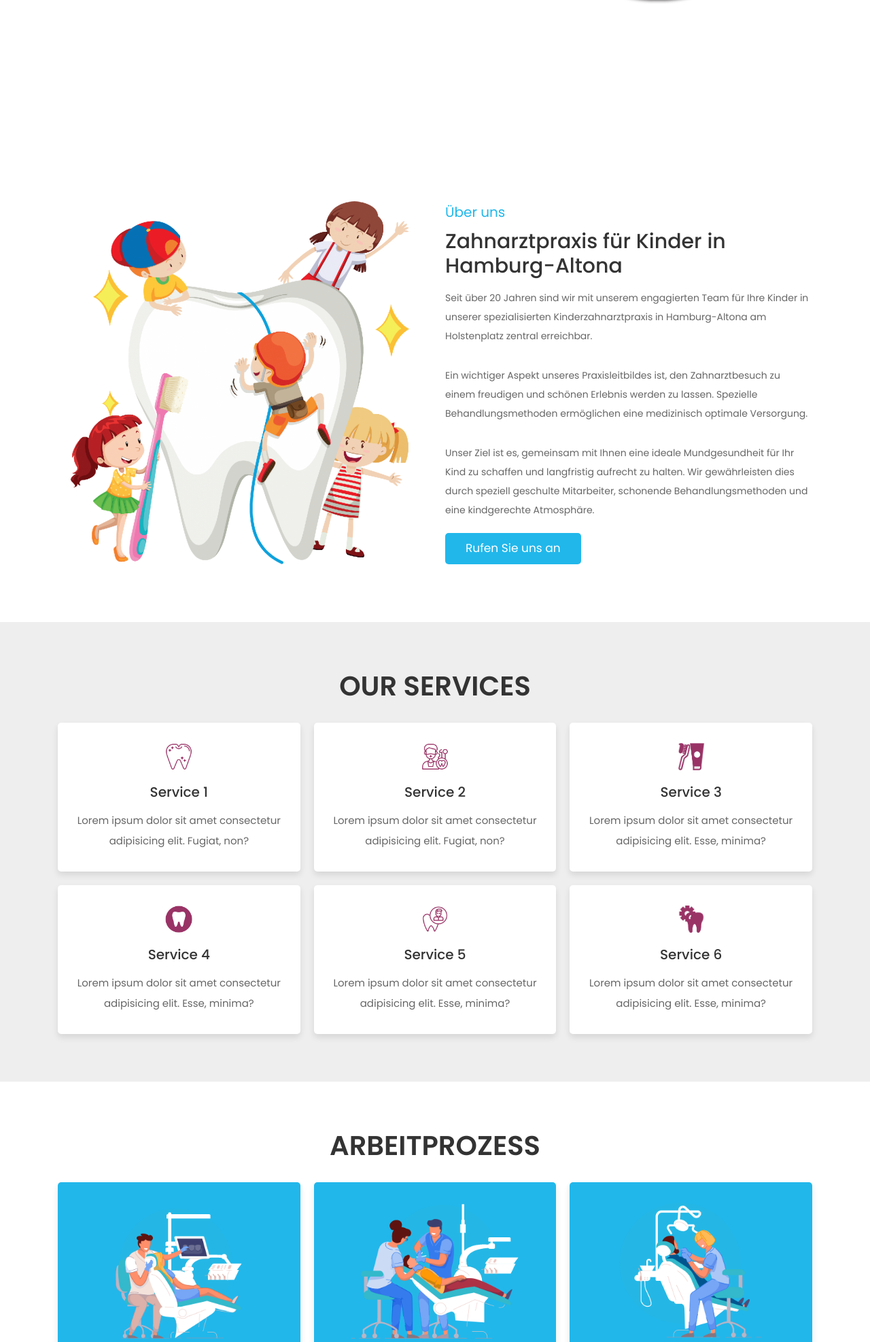
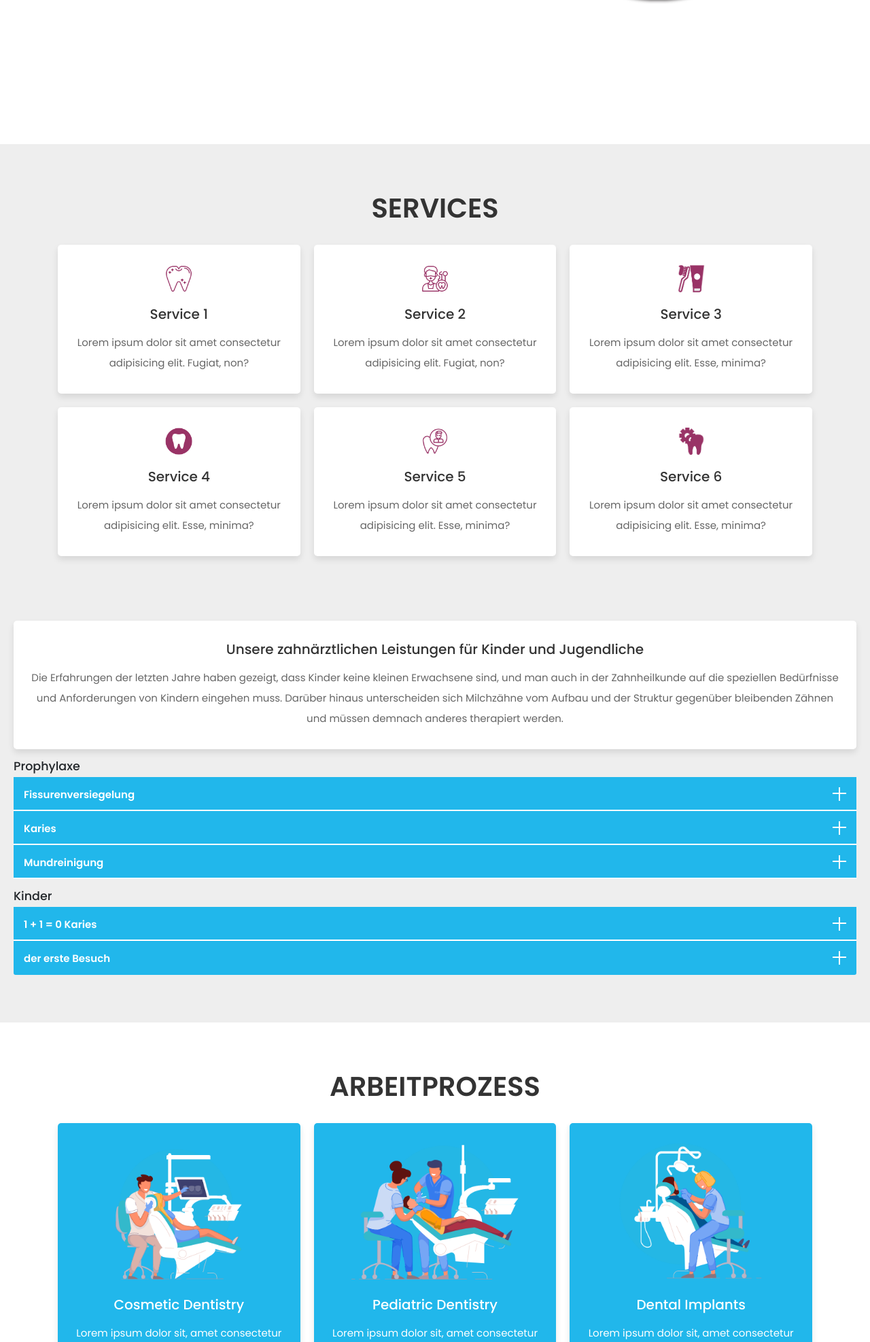
Before and after one commit to k-almkh/css_sass, a PHP site: page / in a window 1280 px wide. Shown: the part 728-2702 px from the top of the page at 68% size. Run offline with PHP 8.4, Linux system fonts and the light colour scheme; some libraries are stand-ins or nearby versions.

Commit message:
dentist2

```diff
--- a/dentist_website/css/style.css
+++ b/dentist_website/css/style.css
@@ -2,7 +2,7 @@
 
 :root{
    /* --blue:#00b8b8; */
-   /* --blue:#6FC846; */
+   --green:#6FC846;
    --blue:#21b7eb;
    --black:#333;
    --white:#fff;
@@ -210,6 +210,113 @@ section{
    line-height: 2;
 }
 
+.wrapper{
+    /* width: 500px; */
+    margin: 80px auto 0;
+  }
+
+  .wrapper .accordion_wrap .accordion_header{
+    width: 100%;
+    height: 50px;
+    background: var(--blue);
+    padding: 15px;
+    color: var(--white);
+    font-weight: 700;
+    font-size: 1.5rem;
+    border-bottom: 2px solid var(--white);
+    position: relative;
+    cursor: pointer;
+  }
+
+  .wrapper .accordion_wrap:first-child .accordion_header{
+    border-top-left-radius: 3px;
+    border-top-right-radius: 3px;
+  }
+
+  .wrapper .accordion_wrap:last-child .accordion_header{
+    border-bottom: 2px solid transparent;
+    border-bottom-left-radius: 3px;
+    border-bottom-right-radius: 3px;
+  }
+
+  .wrapper .accordion_wrap:last-child .accordion_header:hover{
+    border-bottom: 2px solid transparent;
+  }
+
+  .wrapper .accordion_wrap .accordion_header:before,
+  .wrapper .accordion_wrap .accordion_header:after{
+    content: "";
+    position: absolute;
+    top: 50%;
+    transform: translateY(-50%);
+    right: 15px;
+    width: 20px;
+    height: 2px;
+    background: var(--white);
+
+  }
+
+  .wrapper .accordion_wrap .accordion_header:hover{
+    color: var(--light-color);
+    border-color: var(--light-color);
+  }
+
+  .wrapper .accordion_wrap .accordion_header:hover:before,
+  .wrapper .accordion_wrap .accordion_header:hover:after{
+    background: var(--green);
+  }
+
+  .wrapper .accordion_wrap .accordion_header:after{
+    transform: rotate(-90deg);
+    transition: all 0.5s ease;
+  }
+
+  .wrapper .accordion_wrap .accordion_body{
+    width: 100%;
+    height: 0px;
+    transition: all 0.5s ease;
+    background: var(--white);
+    overflow: hidden;
+  }
+
+  .wrapper .accordion_wrap .accordion_body p{
+    padding: 5px;
+    font-size: 12px;
+    color: var(--black);
+  }
+  .wrapper .accordion_wrap .accordion_body h5{
+   padding: 5px;
+   font-size: 15px;
+   color: var(--black);
+   }
+
+
+  .wrapper .accordion_wrap .accordion_header.accordion_active{
+    color: var(--white);
+    border-color: var(--white);
+    background: var(--green);
+  }
+
+  .wrapper .accordion_wrap:last-child .accordion_header.accordion_active{
+    border-bottom: 2px solid var(--white);
+    border-bottom-left-radius: 0px;
+    border-bottom-right-radius: 0px;
+  }
+
+  .wrapper .accordion_wrap .accordion_header.accordion_active:before,
+  .wrapper .accordion_wrap .accordion_header.accordion_active:after{
+    background: var(--white);
+  }
+
+  .wrapper .accordion_wrap .accordion_header.accordion_active:after{
+    transform: rotate(0deg);
+  }
+
+  .wrapper .accordion_wrap .accordion_header.accordion_active + .accordion_body{
+    /* height: 180px; */
+    height: fit-content;
+  }
+
 .process .box-container{
    display: grid;
    grid-template-columns: repeat(auto-fit, minmax(30rem, 1fr));
@@ -296,6 +403,27 @@ section{
    font-size: 1.5rem;
 }
 
+.karriere {
+   background-color: var(--light-bg);
+}
+
+.karriere .content span{
+   font-size: 2rem;
+   color:var(--blue);
+}
+
+.karriere .content h3{
+   font-size: 3rem;
+   color:var(--black);
+   margin-top: 1rem;
+}
+
+.karriere .content p{
+   /* padding:1rem 0; */
+   font-size: 1.4rem;
+   color:var(--light-color);
+   line-height: 2;
+}
 
 
 .contact .box-container{
--- a/dentist_website/index.html
+++ b/dentist_website/index.html
@@ -18,6 +18,8 @@
 
    <!-- custom css file link  -->
    <link rel="stylesheet" href="css/style.css">
+   <!-- Animated Accordion -->
+   <link rel="stylesheet" href="css/accordion_style.css">
 
 </head>
 <body>
@@ -74,40 +76,13 @@
 
 <!-- home section ends -->
 
-<!-- about section starts  -->
-
-<section class="about " id="about">
-
-   <div class="container">
-
-      <div class="row align-items-center">
-
-         <div class="col-md-6 image">
-            <img src="images/about-img.png" class="w-100 mb-5 mb-md-0" alt="">
-         </div>
-
-         <div class="col-md-6 content">
-            <span>Über uns</span>
-            <h3>Zahnarztpraxis für Kinder in Hamburg-Altona</h3>
-            <p>Seit über 20 Jahren sind wir mit unserem engagierten Team für Ihre Kinder in unserer spezialisierten Kinderzahnarztpraxis in Hamburg-Altona am Holstenplatz zentral erreichbar.</p>
-            <p>Ein wichtiger Aspekt unseres Praxisleitbildes ist, den Zahnarztbesuch zu einem freudigen und schönen Erlebnis werden zu lassen. Spezielle Behandlungsmethoden ermöglichen eine medizinisch optimale Versorgung.</p>
-            <p>Unser Ziel ist es, gemeinsam mit Ihnen eine ideale Mundgesundheit für Ihr Kind zu schaffen und langfristig aufrecht zu halten. Wir gewährleisten dies durch speziell geschulte Mitarbeiter, schonende Behandlungsmethoden und eine kindgerechte Atmosphäre.</p>
-            <a href="#contact" class="link-btn">Rufen Sie uns an</a>
-         </div>
-
-      </div>
-
-   </div>
-
-</section>
-
-<!-- about section ends -->
+<!-- TODO -->
 
 <!-- services section starts  -->
 
 <section class="services " id="services">
 
-   <h1 class="heading">our services</h1>
+   <h1 class="heading">Services</h1>
 
    <div class="box-container container">
 
@@ -148,6 +123,182 @@
       </div>
 
    </div>
+   <br>
+
+
+   <div class="wrapper">
+      <div class="box-container">
+
+         <div class="box">
+            <h3>Unsere zahnärztlichen Leistungen für Kinder und Jugendliche</h3>
+            <p> Die Erfahrungen der letzten Jahre haben gezeigt, dass Kinder keine kleinen Erwachsene sind, und man auch in der Zahnheilkunde auf die speziellen Bedürfnisse und Anforderungen von Kindern eingehen muss. Darüber hinaus unterscheiden sich Milchzähne vom Aufbau und der Struktur gegenüber bleibenden Zähnen und müssen demnach anderes therapiert werden.</p>
+         </div>
+
+      </div>
+     <br>
+     <h3>Prophylaxe</h3>
+     <!-- <p>
+      Ziel: Mundgesundheit ein Leben lang  <br>
+      Die Basis der Zahnheilkunde ist die Prophylaxe. "Professional Care" (zahnmedizinische Prophylaxe in der Praxis) gemeinsam mit "oral self care" (Ihre häusliche Prophylaxe) lassen den alten Spruch Wirklichkeit werden, damit Sie im Alter...
+      <br>
+      Kariesrisiko
+      Zur Prophylaxe gehört die Bestimmung des individuellen Risikos, an Karies zu erkranken.
+      <br>
+      Zeit  <br>
+      Um Sie über die eigene Mundsituation aufzuklären und Sie für die häusliche Pflege Ihres Mundes zu trainieren, nehmen wir uns viel Zeit. Regelmäßige professionelle Mundreinigung durch Fachpersonal hilft, die Bakterienzahl im Mund zu verringern. Zähne mit besonders tiefen Fissuren versiegeln wir um den Besiedlungsraum für Bakterien zu verkleinern. Zur Vorbeugung von Karies und Parodontitis gehört außerdem die regelmäßige Fluoridierung der Zahnoberflächen sowie die Verwendung antibakteriell wirksamer Lacke und Gele.
+      <br>
+      Betreuung  <br>
+      Patienten mit hoher Kariesgefährdung brauchen besondere Aufmerksamkeit und Betreuung, um sie auf dem Weg aus der Hochrisikogruppe zum normalen Risiko zu begleiten. Regelmäßiges Mundhygiene-Training hilft das Kariesrisiko zu senken.
+      <br>
+      Vom ersten Milchzahn an...  <br>
+      Wir betreuen die Kinder möglichst vom ersten Milchzahn an. Dabei hat die Vorhersage des Kariesrisikos besondere Wichtigkeit (Kariesrisikobestimmung).
+      <br>
+      Kinder - Eltern - Zahnputzschule…  <br>
+      Eltern und Kinder lernen gemeinsam die altersgerechte Zahnputztechnik: Sanftes Zähneputzen mit Spass
+     </p> -->
+      <div class="accordion_wrap accordion_1">
+        <div class="accordion_header">
+         Fissurenversiegelung
+        </div>
+        <div class="accordion_body">
+            <h5>Fissuren-Versiegelung</h5>
+            <p>
+               Die Seitenzähne haben auf den Kauflächen tiefe Einziehungen und Rillen, die schwer zu reinigen sind - und manches Mal gar nicht. In diesen Fissuren können sich die Karies verursachenden Bakterien besonders gut ansiedeln. So entsteht Fissurenkaries.
+            </p>
+            <br>
+            <h5>Sicherheit und Erfolg</h5>
+            <p>
+               Diese Fissuren versiegeln wir mit speziellen Kunststoffen sobald wir die Zähne sicher trocken legen können. Wir verwenden "glasklaren" Versiegler: So können wir die Fissur weiter beobachten.
+            </p>
+        </div>
+      </div>
+      <div class="accordion_wrap accordion_2">
+        <div class="accordion_header">
+         Karies
+        </div>
+        <div class="accordion_body">
+         <h5>Ziel: Gesunde Zähne</h5>
+         <p>
+            Die Entstehung von Karies wird durch Bakterien (Plaque, Biofilm), die Dauer der bakteriellen Besiedlung, Ernährung und die Zahnpflege-Gewohnheiten beeinflusst. Ausserdem spielen die Zahnform, die Speichelzusammensetzung sowie die Zusammensetzung der bakteriellen Plaque eine Rolle.
+         </p>
+         <br>
+         <h5>Risikofaktoren</h5>
+         <p>
+            Um Karies zu verhindern, braucht es eine sorgfältige Diagnostik:
+         </p>
+         <p>
+            Am wichtigsten ist dabei die Suche nach Risikofaktoren, die eine mögliche Entstehung von Karies begünstigen.
+            <br>
+            <ul style="padding-left: 40px;">
+               <li>Speichel</li>
+               <li>Bakterien</li>
+               <li>Ernährung</li>
+               <li>Getränke</li>
+               <li>Rauchen / passiv rauchen</li>
+            </ul>
+         </p>
+         <br>
+         <h5>Untersuchung</h5>
+         <p>
+            Sorgfältige Inspektion der Zähne auf offensichtliche und versteckte Karies. Dazu gehört neben der bekannten zahnärztlichen Untersuchung, röntgen und die Inspektion der Zahnzwischenräume mit der „Kaltlichtdiagnosesonde“ .
+         </p>
+         <h5>Beratung</h5>
+         <p>
+            Durch gezielte Prophylaxe Maßnahmen, individuelle Beratung, Zahnpflegetraining und Ernährungssorgfalt kann die Entstehung neuer Karies minimiert werden:
+            <br>
+            Karies ist vermeidbar!
+         </p>
+        </div>
+      </div>
+      <div class="accordion_wrap accordion_3">
+        <div class="accordion_header">
+         Mundreinigung
+        </div>
+        <div class="accordion_body">
+         <h5>Professionelle Mundreinigung</h5>
+         <p>
+            Mund- und Allgemein-Gesundheit gehören zusammen: Engagieren Sie sich von Anfang an! Sie legen sich selbst die Basis für Ihre Mundgesundheit - Wir unterstützen Sie dabei!
+         </p>
+         <p>
+            Unser Erfolg spricht für sich: "Gemeinsam" schaffen wir es, Ihre eigenen Zähne mit Knochen und Zahnfleisch ein Leben lang gesund zu erhalten.
+            Die positiven Nebeneffekte kennen Sie: Ausstrahlung, Sicherheit, frischer Atem, Sprechen, Reden, Kauen…
+         </p>
+         <h5>Genuss und Lebensqualität pur</h5>
+         <h5>Bakterienmenge</h5>
+         <p>
+            Ziel ist die Reduzierung der Bakterienmenge in der Mundhöhle.
+         </p>
+         <h5>Prophylaxe</h5>
+         <p>
+            Ausgebildete Prophylaxe Mitarbeiterinnen entfernen alle bakteriellen Beläge und Verfärbungen von der Zahn- und Wurzeloberfläche und führen eine möglichst vollständige Desinfektion der Mundhöhle durch (full mouth disinfection). Dabei werden auch besonders die Stellen gereinigt, die für Sie nur schwer oder gar nicht erreichbar sind und damit eine beliebte Stelle, bakterielle Beläge zu sammeln.
+         </p>
+         <h5>Mundhygiene</h5>
+         <p>
+            Sie erhalten Hinweise zur effektiver Mundhygiene und eine Einweisung in die geeigneten Hilfsmittel. Wir trainieren mit Ihnen effektive Pflege der Zähne und des Zahnfleisches.
+         </p>
+         <h5>Zeit</h5>
+         <p>
+            Gute Behandlung erfordert Ruhe und Zeit. Eine Behandlungssitzung dauert zwischen 45 und 90 Minuten.
+         </p>
+         <h5>Geld für Gesunderhaltung</h5>
+         <p>
+            Sie kennen das aus vielen Lebensbereichen: Prävention oder Prophylaxe ist eine Privatleistung.
+         </p>
+        </div>
+      </div>
+      <br>
+      <h3>Kinder</h3>
+      <div class="accordion_wrap accordion_4">
+        <div class="accordion_header">
+         1 + 1 = 0 Karies
+        </div>
+        <div class="accordion_body">
+         <h3>Die Behandlung von Kindern liegt uns sehr am Herzen.</h3>
+         <h5>Erste Erfahrung</h5>
+          <p>
+            Die Einstellung der Menschen zum Zahnarzt wird in der Kindheit geprägt. Es ist uns darum wichtig, Ihrem Kind eine gute Erst-Erfahrung zu ermöglichen.
+         </p>
+         <h5>Positive Atmosphäre ist die Basis</h5>
+          <p>
+            Allen Kindern - egal, welche Vorerfahrungen sie haben - helfen wir, Vertrauen, Wärme und Offenheit entstehen zu lassen.
+         </p>
+         <h5>Lächeln</h5>
+          <p>
+            Mit dem Mund können Sie soviel machen: Lachen, Lächeln, Sprechen, die Lippen zusammenpressen, Singen, Pfeifen, Küssen und Essen! Ihr Kind erfährt bei uns, dass es einen Mund und Zähne darin hat und es ganz normal ist, sich mit diesem Bereich zu beschäftigen.
+         </p>
+         <h5>Information</h5>
+          <p>
+            Um uns auf die Bedürfnisse Ihres Kindes vorbereiten zu können, schicken wir Ihnen einen mehrseitigen Untersuchungsbogen zu, den Sie bitte ausgefüllt zu unserer Vorbereitung zurück schicken.
+         </p>
+         <br>
+         <h5>Impfungen</h5>
+          <p>
+            Informationen zur gesetzlichen Impfpflicht finden Sie auf der Seite des <a href="https://www.rki.de/DE/Content/Kommissionen/STIKO/Empfehlungen/Impfempfehlungen_node.html">Robert-Koch-Institutes</a>
+         </p>
+        </div>
+      </div>
+      <div class="accordion_wrap accordion_5">
+        <div class="accordion_header">
+         der erste Besuch
+        </div>
+        <div class="accordion_body">
+         <h3>Der erste Besuch in unserer Praxis</h3>
+         <h5>Entdecken</h5>
+          <p>
+            Das gegenseitige Kennenlernen bestimmt den ersten Untersuchungstermin: Ihr Kind hat Zeit, zusammen mit Ihnen unsere Praxisräume zu entdecken und zu den Mitarbeiterinnen Vertrauen aufzubauen. Erste Informationen über kindgerechte Pflege der Milchzähne, zahngesunde Ernährung und die Planung für eventuell notwendige Behandlungen schließen sich an.
+         </p>
+         <h5>Kennenlernen</h5>
+          <p>
+            Zu Ihrem Vorteil verbinden wir den ersten Besuch mit einer Prophylaxebehandlung: Ihr Kind hat die Gelegenheit, spielerisch einige Behandlungsinstrumente und Geräte kennen zu lernen. So lernen wir uns gegenseitig kennen und können die Mitarbeitsfähigkeit Ihres Kindes einschätzen.
+         </p>
+         <h5>Vorab-Information</h5>
+          <p>
+            Gestalten Sie den Tag in einem "prima Klima". Ihre ruhige positive Grundstimmung überträgt sich auf Ihr Kind. Lassen Sie sich überraschen, wie wir Ihr Kind und Sie in der Praxis aufnehmen und spielerisch an die Erstuntersuchung heranführen.
+         </p>
+        </div>
+      </div>
+    </div>
+
 
 </section>
 
@@ -184,6 +335,63 @@
 </section>
 
 <!-- process section ends -->
+
+<!-- Karriere section starts  -->
+
+<section class="karriere " id="karriere">
+
+   <h1 class="heading">Stellenangebot </h1>
+
+   <div class="container">
+
+      <div class="content align-items-center">
+            <p>Das ist Ihre Chance</p>
+            <p>
+               Wir suchen für unsere etablierte Praxis mit gesicherter Nachfolge eine <span>ZFA</span> (m/w/d, Vollzeit), die sich in unser Team einbringt und zum bestehenden guten Arbeitsklima beiträgt. Respekt, Kollegialität und Arbeit auf Augenhöhe werden hier groß geschrieben. Sie sind zuverlässig, mögen Kinder, wollen eigenständig und verantwortungsvoll arbeiten und lieber mit gestalten als nur die Vorgaben "von Oben" umzusetzen. Was wir darüber hinaus bieten? Das erzählen wir Ihnen gerne bei einem persönlichen Kennenlernen.
+            </p>
+            <p>
+               Weiter suchen wir eine <span>ZMP</span> (m/w/d, Teilzeit überwiegend nachmittags), die sich in unser Team einbringt und zum bestehenden guten Arbeitsklima beiträgt. Respekt, Kollegialität und Arbeit auf Augenhöhe werden hier groß geschrieben. Sie sind zuverlässig, mögen Kinder verstehen sich als TeampartnerIn und WissenstrainerIn Ihrer Patientinnen und Patienten und wollen eigenständig arbeiten. Was wir darüber hinaus bieten? Das erzählen wir Ihnen gerne bei einem persönlichen Kennenlernen.
+            </p>
+            <p>
+               Wir freuen uns auf Ihre Bewerbung per Mail <span>paxis@basta-zahnarzt.de</span> oder telefonisch <span>+49 1520 8560334</span>
+            </p>
+      </div>
+
+
+   </div>
+
+</section>
+
+<!-- reviews section ends -->
+
+<!-- about section starts  -->
+
+<section class="about " id="about">
+
+   <div class="container">
+
+      <div class="row align-items-center">
+
+         <div class="col-md-6 image">
+            <img src="images/about-img.png" class="w-100 mb-5 mb-md-0" alt="">
+         </div>
+
+         <div class="col-md-6 content">
+            <span>Über uns</span>
+            <h3>Zahnarztpraxis für Kinder in Hamburg-Altona</h3>
+            <p>Seit über 20 Jahren sind wir mit unserem engagierten Team für Ihre Kinder in unserer spezialisierten Kinderzahnarztpraxis in Hamburg-Altona am Holstenplatz zentral erreichbar.</p>
+            <p>Ein wichtiger Aspekt unseres Praxisleitbildes ist, den Zahnarztbesuch zu einem freudigen und schönen Erlebnis werden zu lassen. Spezielle Behandlungsmethoden ermöglichen eine medizinisch optimale Versorgung.</p>
+            <p>Unser Ziel ist es, gemeinsam mit Ihnen eine ideale Mundgesundheit für Ihr Kind zu schaffen und langfristig aufrecht zu halten. Wir gewährleisten dies durch speziell geschulte Mitarbeiter, schonende Behandlungsmethoden und eine kindgerechte Atmosphäre.</p>
+            <a href="#contact" class="link-btn">Rufen Sie uns an</a>
+         </div>
+
+      </div>
+
+   </div>
+
+</section>
+
+<!-- about section ends -->
 
 <!-- reviews section starts  -->
 
@@ -241,45 +449,44 @@
 
 <!-- reviews section ends -->
 
+
 <!-- contact section starts  -->
 
 <section class="contact " id="contact">
 
    <h1 class="heading">Kontakt Informationen</h1>
-
    <div class="box-container container">
 
       <div class="box">
-         <h3> Öffnungszeiten</h3>
-
-         <!-- <p>Lorem, ipsum dolor sit amet consectetur adipisicing elit. Eos, iure? Nemo est aspernatur voluptatum id, laboriosam asperiores iure omnis alias?</p> -->
-         <!-- <div class="stars"> -->
+         <h3> Termine</h3>
          <p>
             <strong>Montag</strong>
             <br>
-            8:30 - 11:00 Uhr und 14:00 - 16:00 Uhr
+            8:30 - 12:30   und  14:15 - 17:00
            </p>
            <p>
-            <strong>Dienstag</strong>
+            <strong>Dienstag bis Donnerstag</strong>
             <br>
-            8:30 - 11:00 Uhr und 14:00 - 16:00 Uhr
-            </p>
-            <p>
-               <strong>Mittwoch</strong>
-               <br>
-               8:30 - 11:00 Uhr
-            </p>
-            <p>
-               <strong>Donnerstag</strong>
-               <br>
-               8:30 - 11:00 Uhr und 14:00 - 16:00 Uhr
+            8:30 - 12:30   und    14:15 - 17:00
            </p>
            <p>
             <strong>Freitag</strong>
             <br>
-               8:30 - 11:00 Uhr
+            8:30 - 12:00
            </p>
-         <!-- </div> -->
+
+         <h3> Telefonisch erreichen Sie uns zu folgenden Zeiten:</h3>
+         <p>
+            <strong>Montag, Dienstag, Donnerstag</strong>
+            <br>
+            8:30 - 11:00   und  14:00 - 16:00
+           </p>
+           <p>
+            <strong>Mitwoch und Freitag</strong>
+            <br>
+               8:30 - 11:00
+           </p>
+
       </div>
 
       <div class="box">
@@ -307,7 +514,28 @@
          </p>
       </div>
    </div>
-
+<br>
+   <div class="box-container container">
+      <img src="images/_dsd4355.jpg"  height="350" class="w-100 mb-5 mb-md-0" alt="">
+      <div class="box">
+         <p> An dem von Ihnen vereinbarten Termin sind wir nur für Sie da. Bitte vereinbaren Sie im Voraus, wann Sie zur Sprechstunde kommen möchten. Unser Ziel ist es, die Termine einzuhalten: mit Ihrer Pünktlichkeit helfen Sie uns dabei.</p>
+         <p>
+            Können Sie einen vereinbarten Termin nicht wahrnehmen, geben Sie uns bitte 24 Stunden vorher Bescheid. Vielen Dank
+         </p>
+      </div>
+   </div>
+   <br>
+   <div class="box-container container">
+      <img src="images/img_2531.jpg"  height="350" class="w-100 mb-5 mb-md-0" alt="">
+      <div class="box">
+         <p>
+            <strong>Übrigens:</strong>
+            <br>
+            In der Strasse Ausser der Schleifmühle ist das Parken auf dem rechten Seitenstreifen nicht erlaubt. Nutzen Sie unseren Parkplatz oder - besser noch - Fahrrad oder öffentliche Verkehrsmittel.<br>
+           <p>Sie erreichen unsere Praxis mit den Strassenbahnlinien 1, 4, 10 Haltestelle Dobbenweg</p>
+         </p>
+      </div>
+   </div>
 </section>
 
 <!-- contact section ends -->
```
Also changed, not shown: dentist_website/js/script.js (+17 -0 lines), dentist_website/css/accordion_style.css (added), dentist_website/images/_dsd4355.jpg (added), dentist_website/images/img_2531.jpg (added). Lines whose indentation alone changed are shown as unchanged.
